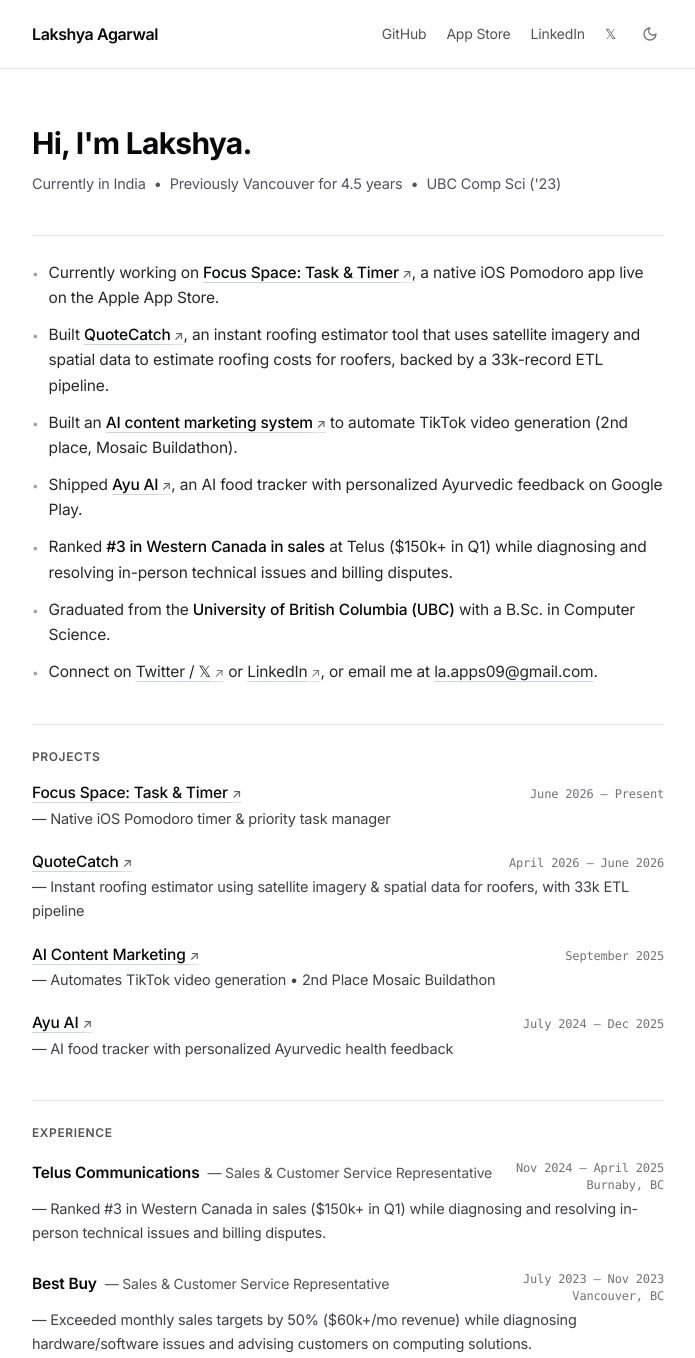
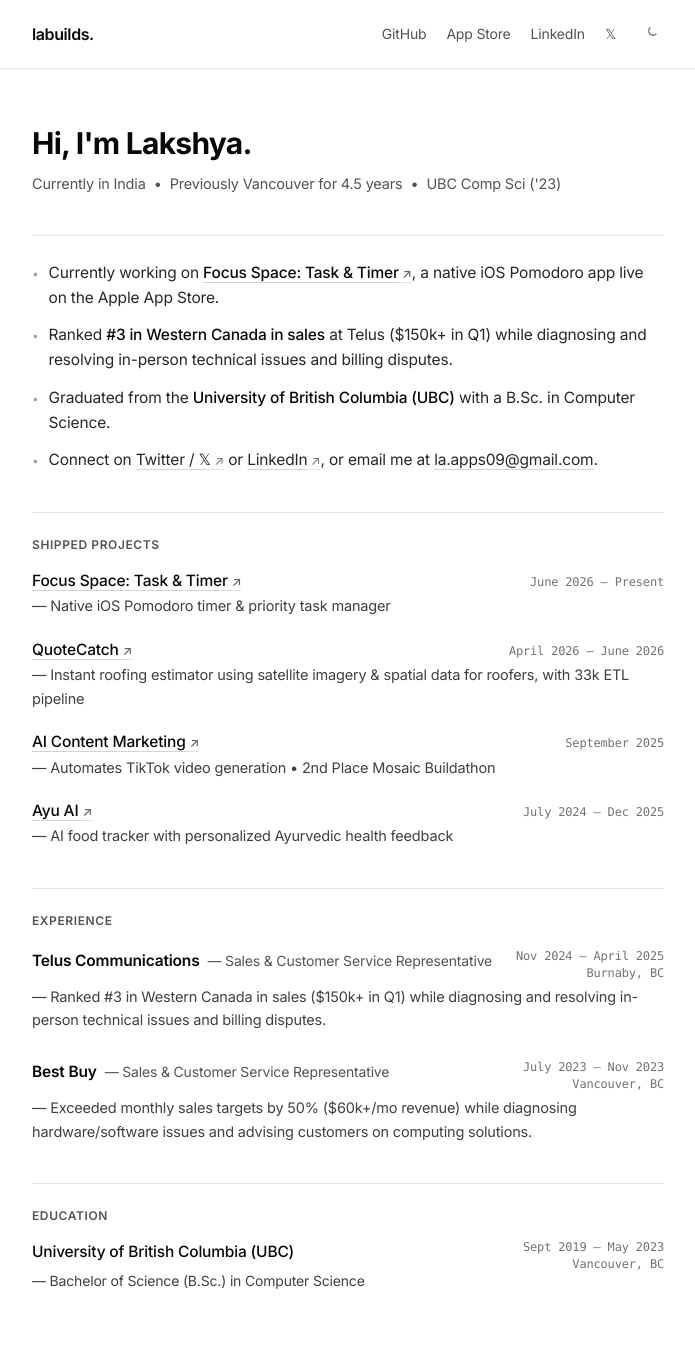
Before and after one commit to labuilds/labuilds.github.io, a plain HTML site: page index.html in a window 1280 px wide. Shown: the top 1358 px of the page, without its empty margins (292-987 px from the left). Drawn offline with nearby package versions, Linux system fonts and the light colour scheme.

Commit message:
Update portfolio styling: midnight-slate dark mode, labuilds nav, zinc-400 dividers, streamlined summary

```diff
--- a/index.html
+++ b/index.html
@@ -93,13 +93,13 @@
     }
   </style>
 </head>
-<body class="min-h-screen flex flex-col bg-white dark:bg-[#0e1015] text-zinc-900 dark:text-zinc-100 antialiased">
+<body class="min-h-screen flex flex-col bg-white dark:bg-[#020618] text-zinc-900 dark:text-[#e5e7eb] antialiased">
 
   <!-- TOP NAV -->
-  <header class="border-b border-zinc-200 dark:border-zinc-800">
+  <header class="border-b border-zinc-200 dark:border-zinc-400">
     <div class="mx-auto max-w-2xl px-5 py-5 flex items-center justify-between">
       <a href="/" class="text-base font-semibold tracking-tight text-zinc-950 dark:text-white">
-        Lakshya Agarwal
+        labuilds.
       </a>
 
       <div class="flex items-center gap-5 text-sm">
@@ -111,7 +111,7 @@
         <!-- THEME TOGGLE -->
         <button onclick="toggleTheme()" class="relative w-7 h-7 flex items-center justify-center rounded-md text-zinc-500 hover:text-zinc-950 dark:text-zinc-400 dark:hover:text-white cursor-pointer" aria-label="Toggle Theme">
           <svg id="themeIconSun" class="w-4 h-4 absolute transition-all duration-300 transform rotate-90 scale-0 opacity-0 dark:rotate-0 dark:scale-100 dark:opacity-100" fill="none" stroke="currentColor" viewBox="0 0 24 24"><circle cx="12" cy="12" r="4"/><path stroke-linecap="round" stroke-linejoin="round" stroke-width="2" d="M12 2v2m0 16v2M4.93 4.93l1.41 1.41m11.32 11.32l1.41 1.41M2 12h2m16 0h2M6.34 17.66l-1.41 1.41M19.07 4.93l-1.41 1.41"/></svg>
-          <svg id="themeIconMoon" class="w-4 h-4 absolute transition-all duration-300 transform rotate-0 scale-100 opacity-100 dark:-rotate-90 dark:scale-0 dark:opacity-0" fill="none" stroke="currentColor" viewBox="0 0 24 24"><path stroke-linecap="round" stroke-linejoin="round" stroke-width="2" d="M12 3a6 6 0 0 0 9 9 9 9 0 1 1-9-9Z"/></svg>
+          <svg id="themeIconMoon" class="w-4 h-4 absolute transition-all duration-300 transform rotate-0 scale-100 opacity-100 dark:-rotate-90 dark:scale-0 dark:opacity-0" fill="none" stroke="currentColor" viewBox="0 0 24 24"><path stroke-linecap="round" stroke-linejoin="round" stroke-width="2" d="M12 3a6 6 0 0 0 9 9 9 0 1 1-9-9Z"/></svg>
         </button>
       </div>
     </div>
@@ -136,12 +136,13 @@
       </section>
 
       <!-- SUMMARY -->
-      <section class="pt-6 border-t border-zinc-200 dark:border-zinc-800">
-        <ul class="text-[15.5px] text-zinc-800 dark:text-zinc-200 space-y-3 leading-relaxed">
+      <section class="pt-6 border-t border-zinc-200 dark:border-zinc-400">
+        <ul class="text-[15.5px] text-zinc-800 dark:text-[#e5e7eb] space-y-3 leading-relaxed">
           <li class="flex items-start gap-2.5">
             <span class="text-zinc-400 dark:text-zinc-500 text-xs mt-1.5 shrink-0">•</span>
             <span>Currently working on <a href="https://apps.apple.com/app/focus-space-task-timer/id6792886499" target="_blank" rel="noopener noreferrer" class="link font-medium text-zinc-950 dark:text-white arrow-link">Focus Space: Task & Timer</a>, a native iOS Pomodoro app live on the Apple App Store.</span>
           </li>
+          <!-- Past projects hidden from summary since they appear under Shipped Projects below
           <li class="flex items-start gap-2.5">
             <span class="text-zinc-400 dark:text-zinc-500 text-xs mt-1.5 shrink-0">•</span>
             <span>Built <a href="https://github.com/labuilds/quotecatch" target="_blank" rel="noopener noreferrer" class="link font-medium text-zinc-950 dark:text-white arrow-link">QuoteCatch</a>, an instant roofing estimator tool that uses satellite imagery and spatial data to estimate roofing costs for roofers, backed by a 33k-record ETL pipeline.</span>
@@ -154,6 +155,7 @@
             <span class="text-zinc-400 dark:text-zinc-500 text-xs mt-1.5 shrink-0">•</span>
             <span>Shipped <a href="https://play.google.com/store/apps/details?id=com.company.foodu&pcampaignid=web_share" target="_blank" rel="noopener noreferrer" class="link font-medium text-zinc-950 dark:text-white arrow-link">Ayu AI</a>, an AI food tracker with personalized Ayurvedic feedback on Google Play.</span>
           </li>
+          -->
           <li class="flex items-start gap-2.5">
             <span class="text-zinc-400 dark:text-zinc-500 text-xs mt-1.5 shrink-0">•</span>
             <span>Ranked <strong class="text-zinc-950 dark:text-white font-medium">#3 in Western Canada in sales</strong> at Telus ($150k+ in Q1) while diagnosing and resolving in-person technical issues and billing disputes.</span>
@@ -169,9 +171,9 @@
         </ul>
       </section>
 
-      <!-- PROJECTS (CONSISTENT TWO-LINE FORMAT) -->
-      <section class="space-y-4 pt-6 border-t border-zinc-200 dark:border-zinc-800">
-        <h2 class="text-xs font-semibold uppercase tracking-wider text-zinc-600 dark:text-zinc-400">Projects</h2>
+      <!-- SHIPPED PROJECTS (CONSISTENT TWO-LINE FORMAT) -->
+      <section class="space-y-4 pt-6 border-t border-zinc-200 dark:border-zinc-400">
+        <h2 class="text-xs font-semibold uppercase tracking-wider text-zinc-600 dark:text-zinc-400">Shipped Projects</h2>
 
         <div class="space-y-5 text-[15.5px]">
 
@@ -231,7 +233,7 @@
       </section>
 
       <!-- EXPERIENCE (LOCATION UNDER DATE ON RIGHT) -->
-      <section class="space-y-5 pt-6 border-t border-zinc-200 dark:border-zinc-800">
+      <section class="space-y-5 pt-6 border-t border-zinc-200 dark:border-zinc-400">
         <h2 class="text-xs font-semibold uppercase tracking-wider text-zinc-600 dark:text-zinc-400">Experience</h2>
 
         <div class="space-y-7 text-[15.5px]">
@@ -274,13 +276,13 @@
       </section>
 
       <!-- EDUCATION (LOCATION UNDER DATE ON RIGHT) -->
-      <section class="space-y-4 pt-6 border-t border-zinc-200 dark:border-zinc-800">
+      <section class="space-y-4 pt-6 border-t border-zinc-200 dark:border-zinc-400">
         <h2 class="text-xs font-semibold uppercase tracking-wider text-zinc-600 dark:text-zinc-400">Education</h2>
 
         <div class="flex flex-col sm:flex-row sm:items-start justify-between gap-1 text-[15.5px]">
           <div class="flex flex-wrap items-baseline gap-2">
             <span class="font-medium text-zinc-950 dark:text-white">University of British Columbia (UBC)</span>
-            <span class="text-zinc-600 dark:text-zinc-400 text-sm">— Bachelor of Science (B.Sc.) in Computer Science</span>
+            <span class="text-zinc-700 dark:text-zinc-300 text-sm">— Bachelor of Science (B.Sc.) in Computer Science</span>
           </div>
           <div class="text-xs font-mono text-zinc-500 dark:text-zinc-400 sm:text-right shrink-0 leading-tight">
             <div>Sept 2019 – May 2023</div>
@@ -293,7 +295,7 @@
   </main>
 
   <!-- FOOTER -->
-  <footer class="border-t border-zinc-200 dark:border-zinc-800 mt-12">
+  <footer class="border-t border-zinc-200 dark:border-zinc-400 mt-12">
     <div class="mx-auto max-w-2xl px-5 py-6 flex flex-col sm:flex-row items-center justify-between gap-4 text-xs text-zinc-500 dark:text-zinc-400">
       <div class="flex items-center gap-5">
         <a href="https://github.com/labuilds" target="_blank" rel="noopener noreferrer" class="text-zinc-600 dark:text-zinc-400 hover:text-zinc-950 dark:hover:text-white transition">GitHub</a>
```
